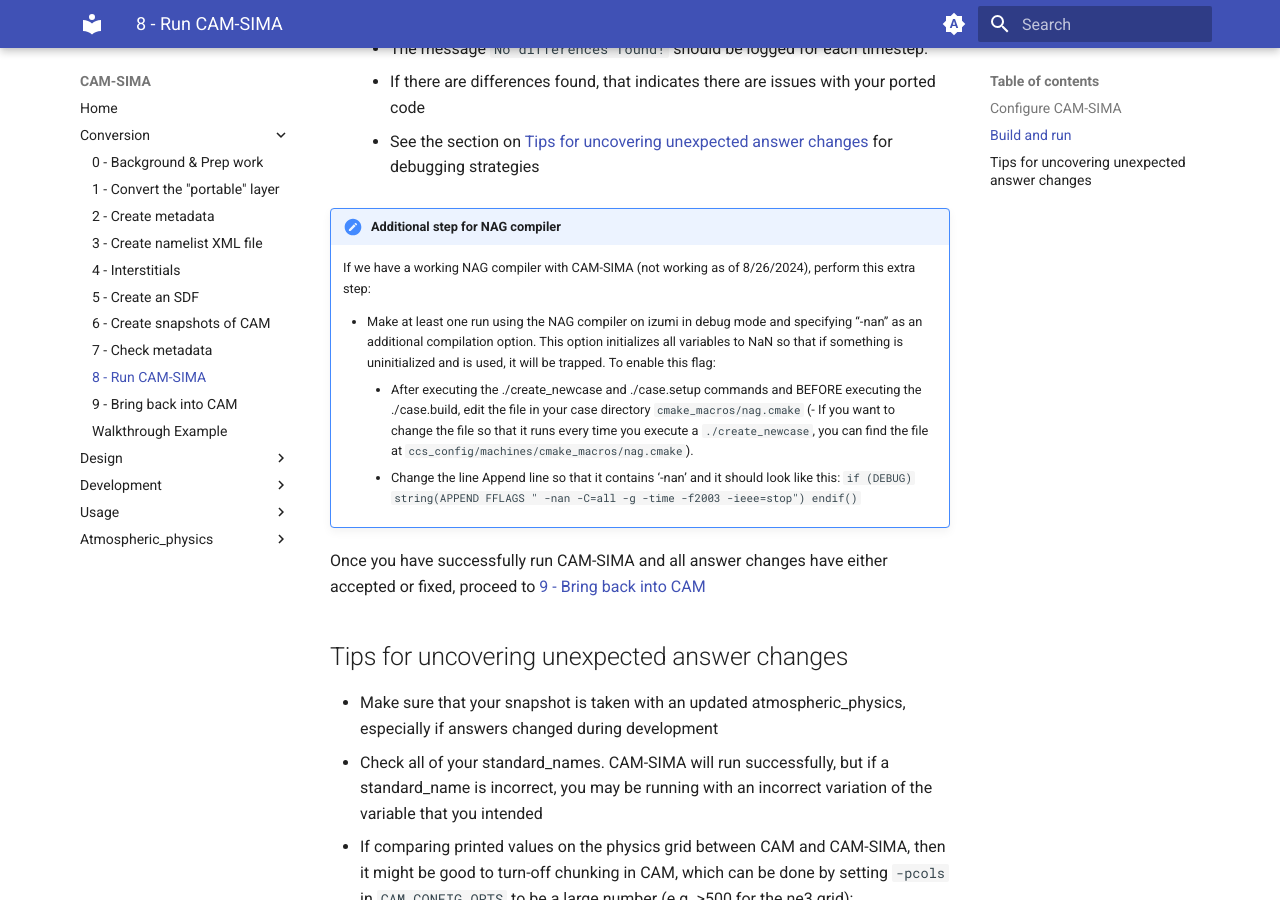
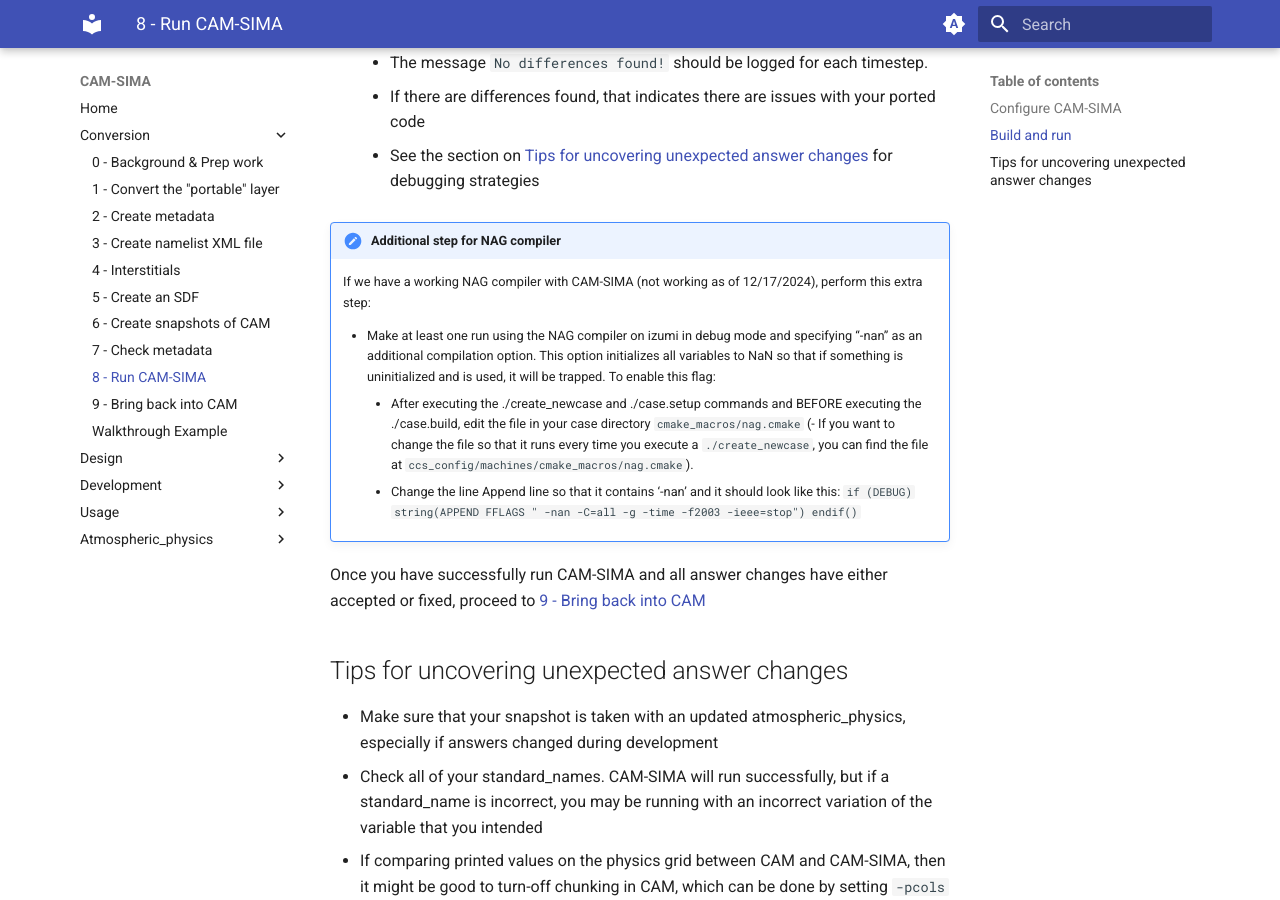
Before and after one commit to kuanchihwang/CAM-SIMA-Docs, an MkDocs documentation site: the page built from docs/conversion/run-cam-sima.md, in a window 1280 px wide and 900 px high, scrolled down 1830 px. Built offline with MkDocs 1.6.1 and Material for MkDocs 9.7.7, drawn with Linux system fonts in a browser that asks for light colours; some of the changed text lies outside the part shown.

Commit message:
typo fix; nag still not working with cam-sima

```diff
--- a/docs/conversion/run-cam-sima.md
+++ b/docs/conversion/run-cam-sima.md
@@ -37,7 +37,7 @@
     - See the section on [Tips for uncovering unexpected answer changes](#tips-for-uncovering-unexpected-answer-changes) for debugging strategies
 
 !!! Note "Additional step for NAG compiler"
-    If we have a working NAG compiler with CAM-SIMA (not working as of 8/26/2024), perform this extra step:
+    If we have a working NAG compiler with CAM-SIMA (not working as of 12/17/2024), perform this extra step:
 
     - Make at least one run using the NAG compiler on izumi in debug mode and specifying “-nan” as an additional compilation option.  This option initializes all variables to NaN so that if something is uninitialized and is used, it will be trapped.  To enable this flag:
         - After executing the ./create_newcase and ./case.setup commands and BEFORE executing the ./case.build, edit the file in your case directory `cmake_macros/nag.cmake` (- If you want to change the file so that it runs every time you execute a `./create_newcase`, you can find the file at `ccs_config/machines/cmake_macros/nag.cmake`).
```
Also changed, not shown: other parts of docs/conversion/run-cam-sima.md (+1 -1 lines).
